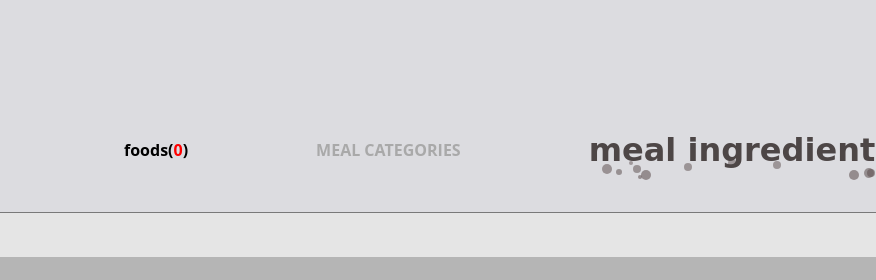
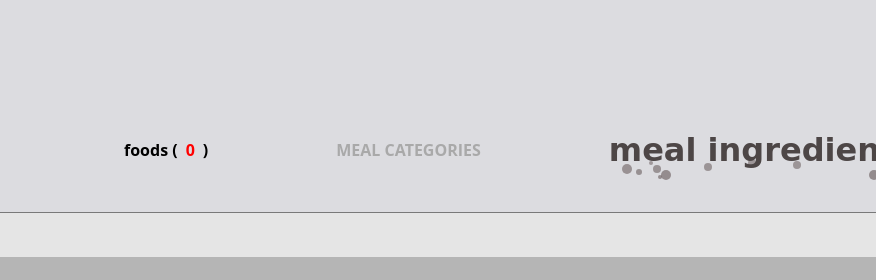
Before and after one commit to PeteUgwu/Meal-Basket, a website built with webpack: page src/index.html in a window 1280 px wide. Shown: the top 280 px of the page, 404-1280 px from the left. Built offline with nearby package versions, Linux system fonts and the light colour scheme; files whose address does not match are found by name.

Commit message:
food counter

```diff
--- a/src/style.css
+++ b/src/style.css
@@ -39,6 +39,7 @@ header > div {
 .fd-number span {
   font-weight: bold;
   color: red;
+  padding: 0 0.5em;
 }
 
 .fd-categories {
```
Also changed, not shown: src/index.html (+1 -1 lines).
